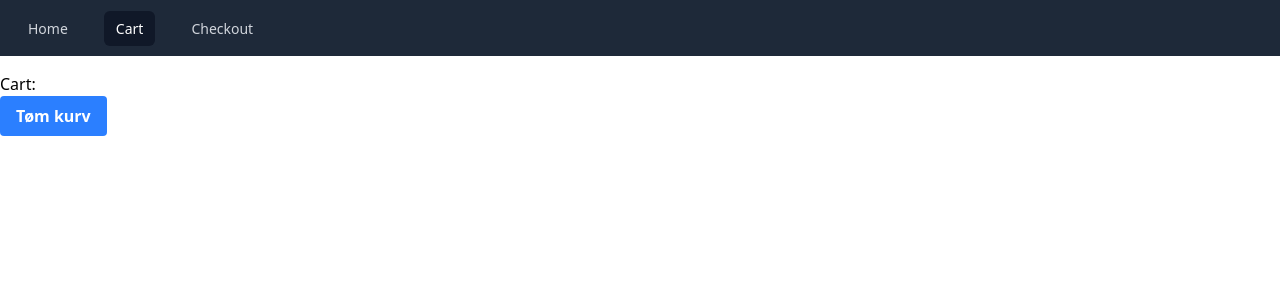
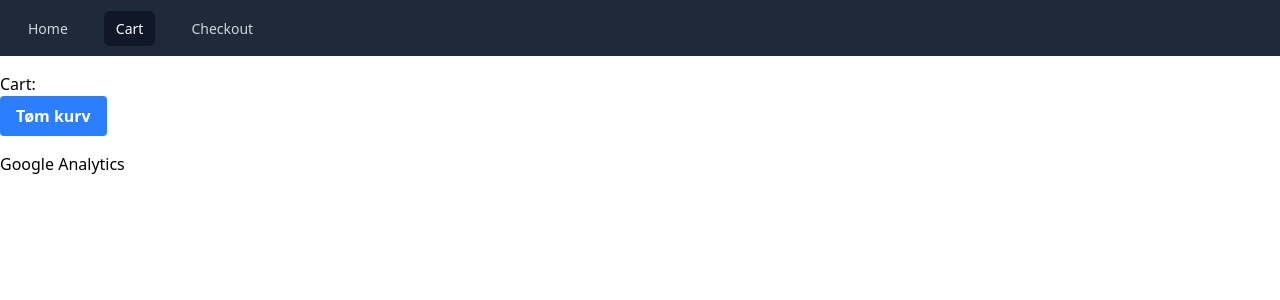
Before and after one commit to willy0483/shoppingcart, a React (Vite) app: page /cart in a window 1280 px wide. Shown: the top 300 px of the page. Built offline with nearby package versions, Linux system fonts and the light colour scheme.

Commit message:
Google Analytics

```diff
--- a/package.json
+++ b/package.json
@@ -15,6 +15,7 @@
     "@tailwindcss/vite": "^4.1.5",
     "react": "^19.0.0",
     "react-dom": "^19.0.0",
+    "react-ga4": "^2.1.0",
     "react-router-dom": "^7.5.3",
     "sass-embedded": "^1.87.0",
     "tailwindcss": "^4.1.5"
--- a/src/components/cart.tsx
+++ b/src/components/cart.tsx
@@ -26,7 +26,7 @@ export const Cart = () => {
                     <div className="flex justify-between text-base font-medium text-gray-900">
                       <h3>{product.title}</h3>
                       <p className="ml-4">
-                        {product.price * product.quantity!}
+                        {(product.price * product.quantity!).toFixed(2)}
                       </p>
                     </div>
                   </div>
--- a/src/layouts/mainLayout.tsx
+++ b/src/layouts/mainLayout.tsx
@@ -1,11 +1,13 @@
 import { Outlet } from "react-router-dom";
 import { Navbar } from "../components/navbar";
+import { Analytics } from "../utils/analytics";
 
 export const MainLayout = () => {
   return (
     <>
       <Navbar />
       <Outlet />
+      <Analytics />
     </>
   );
 };
--- /dev/null
+++ b/src/utils/analytics.tsx
@@ -0,0 +1,15 @@
+import { useEffect } from "react";
+import ReactGA from "react-ga4";
+
+export const Analytics = () => {
+  useEffect(() => {
+    // Initialize Gooogle analytics
+    ReactGA.initialize("G-85RPEZ0RX5");
+  }, []);
+
+  return (
+    <div>
+      <p>Google Analytics</p>
+    </div>
+  );
+};
```
Also changed, not shown: 1 other file (tests, documents, lock files or other folders).
